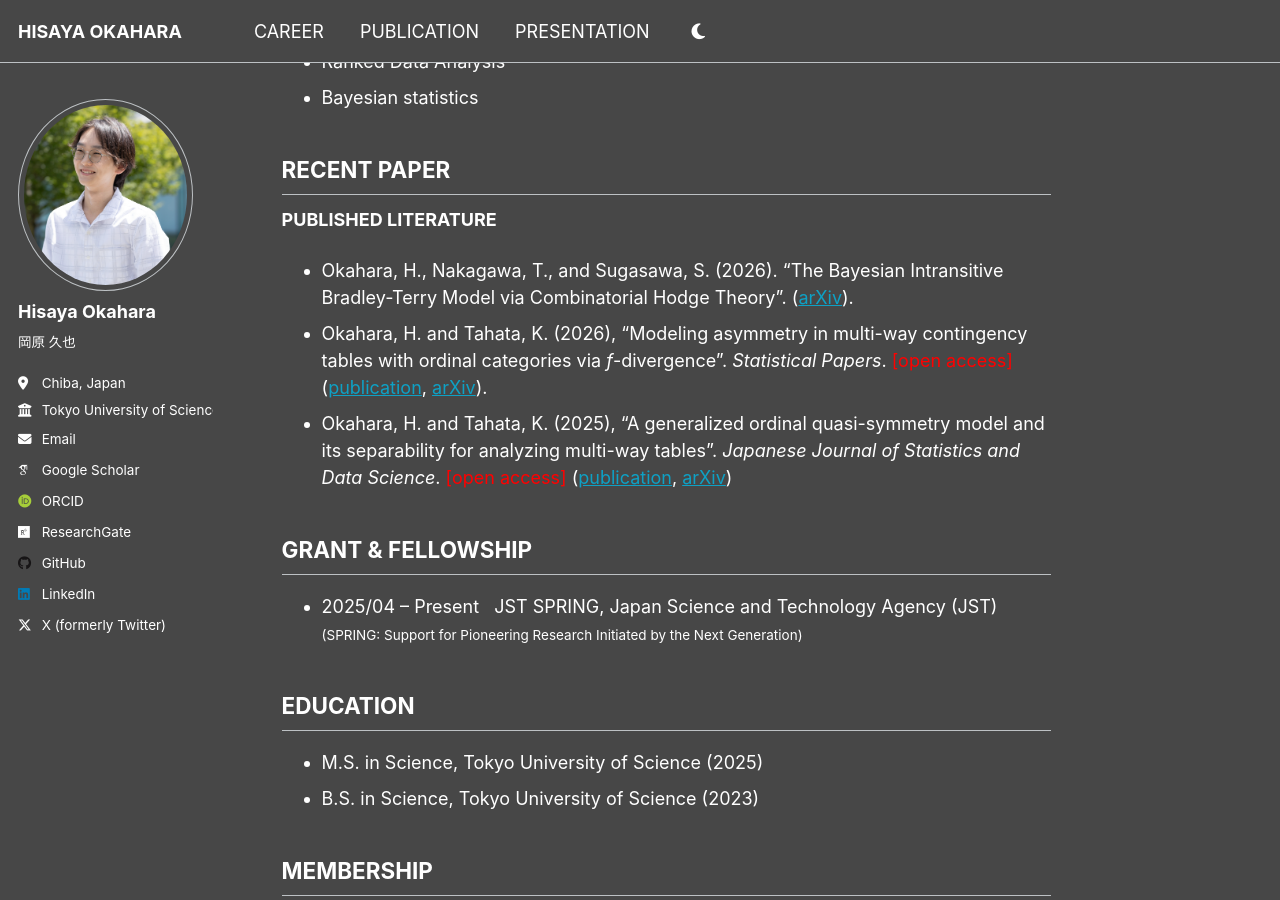
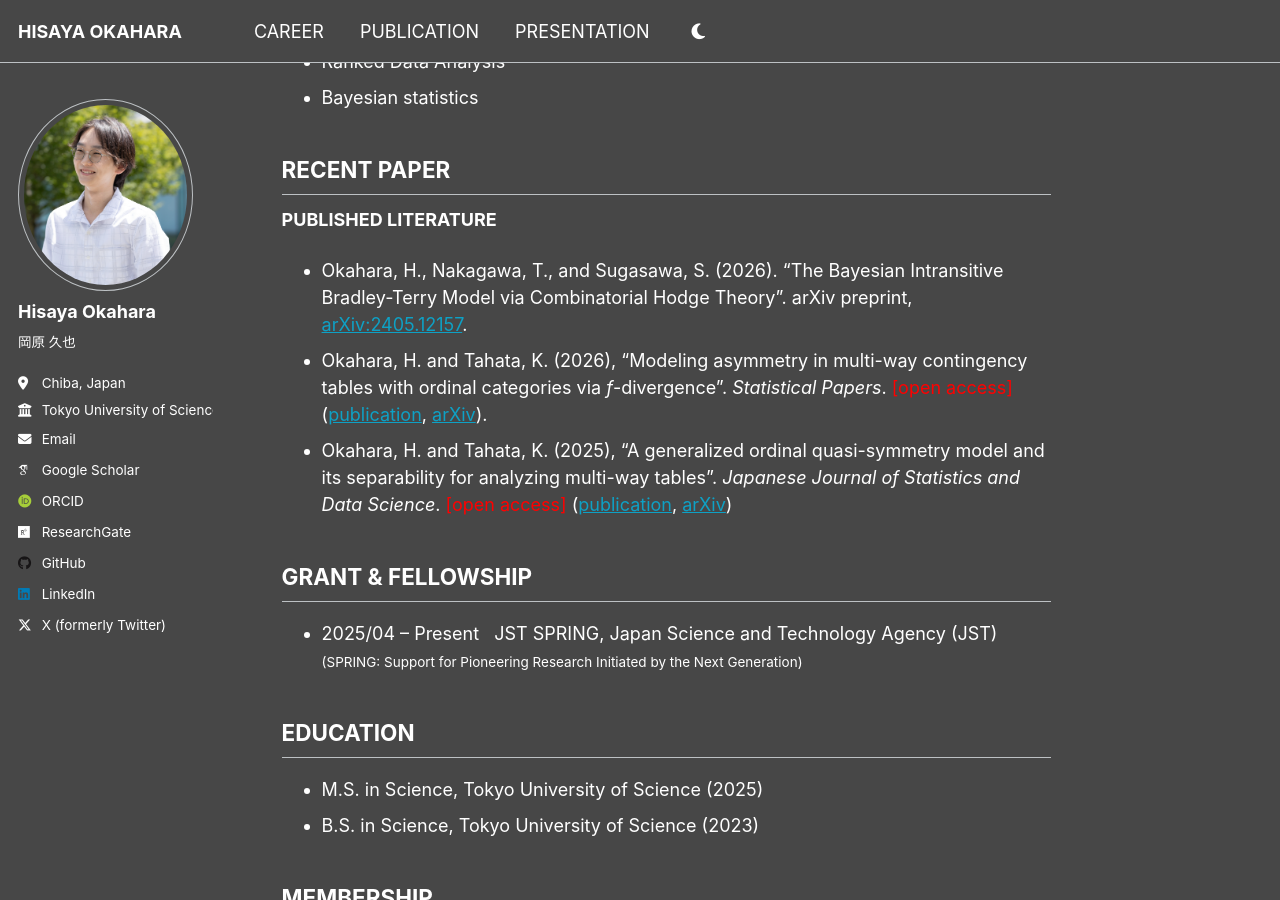
Before and after one commit to h-okahara/h-okahara.github.io, a Jekyll site: the page built from _pages/about.md, in a window 1280 px wide and 900 px high, scrolled down 362 px. Built offline with Jekyll 4.4.1, drawn with Linux system fonts in a browser that asks for light colours; some web fonts are replaced.

Commit message:
Update citation format for recent paper

```diff
--- a/_pages/about.md
+++ b/_pages/about.md
@@ -24,7 +24,7 @@ I'm a Ph.D. student in the [Tahata Lab](https://tahata-lab.is.noda.tus.ac.jp/) a
 ## RECENT PAPER
 
 **PUBLISHED LITERATURE**
-- Okahara, H., Nakagawa, T., and Sugasawa, S. (2026). "The Bayesian Intransitive Bradley-Terry Model via Combinatorial Hodge Theory". ([arXiv](https://arxiv.org/abs/2601.07158)).
+- Okahara, H., Nakagawa, T., and Sugasawa, S. (2026). "The Bayesian Intransitive Bradley-Terry Model via Combinatorial Hodge Theory". arXiv preprint, [arXiv:2405.12157](https://arxiv.org/abs/2601.07158).
 - Okahara, H. and Tahata, K. (2026), "Modeling asymmetry in multi-way contingency tables with ordinal categories via *f*-divergence". *Statistical Papers*. <span style="color: red;">[open access]</span> ([publication](https://link.springer.com/article/10.1007/s00362-025-01782-y), [arXiv](https://arxiv.org/abs/2405.12157)).
 - Okahara, H. and Tahata, K. (2025), "A generalized ordinal quasi-symmetry model and its separability for analyzing multi-way tables". *Japanese Journal of Statistics and Data Science*. <span style="color: red;">[open access]</span> ([publication](https://link.springer.com/article/10.1007/s42081-024-00289-4), [arXiv](https://arxiv.org/abs/2405.04193))
 
```
